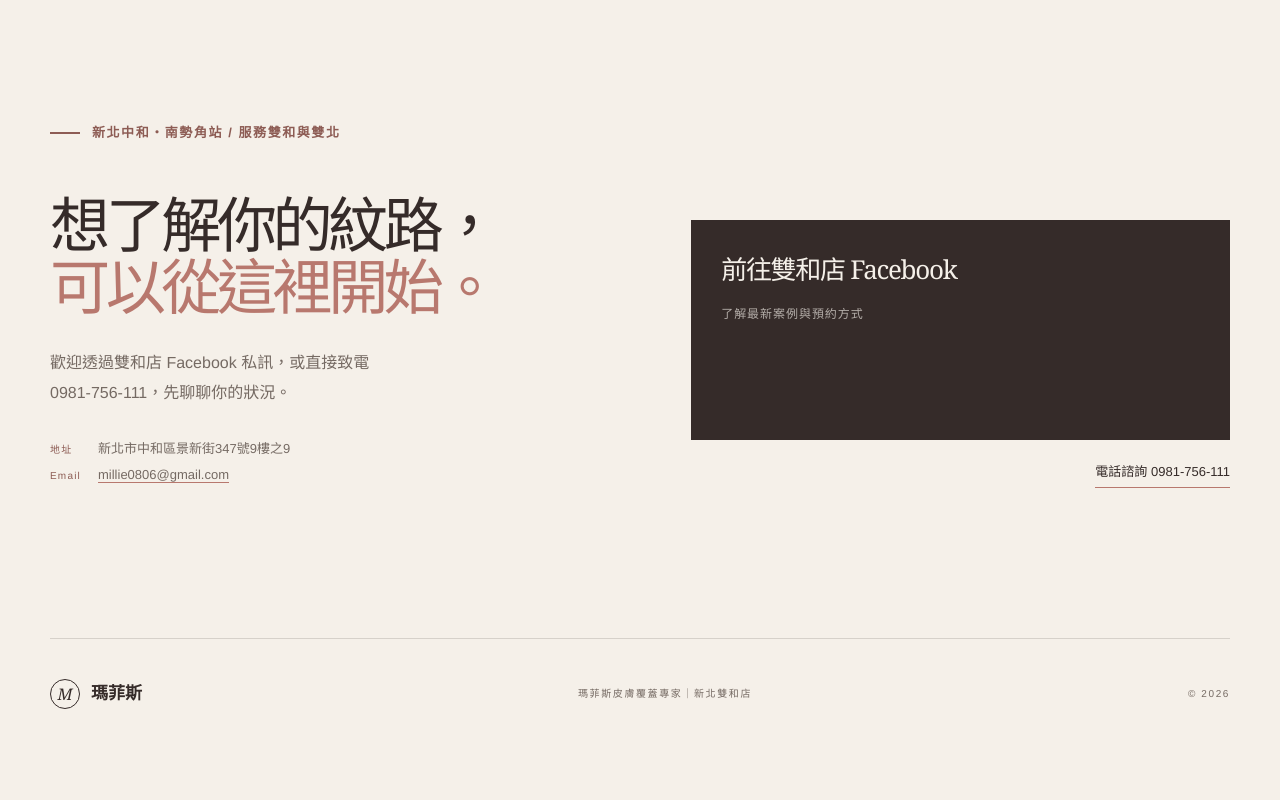
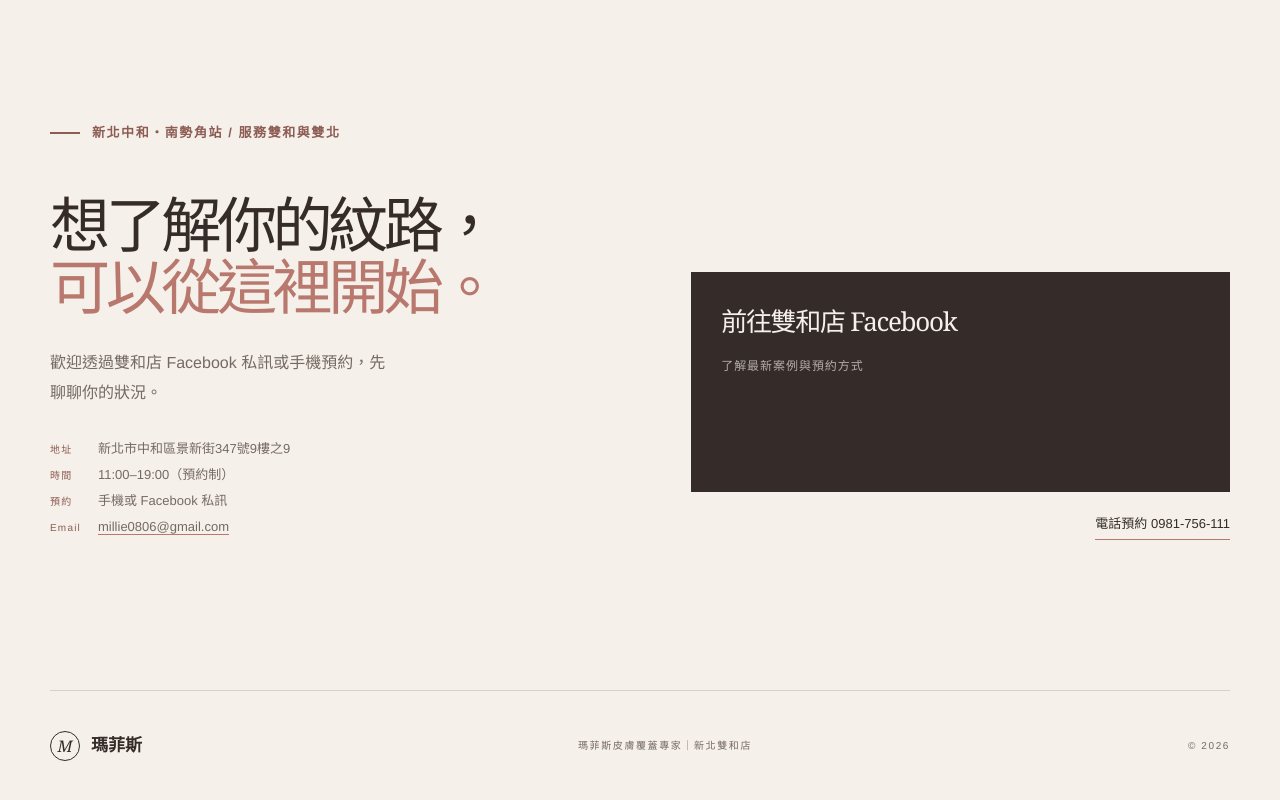
Before and after one commit to liucjray/mps, a Next.js app: page / in a window 1280 px wide. Shown: the part 4976-5776 px from the top of the page. Before the commit the page ends 5724 px from the top, so only its background shows below. Built offline with nearby package versions, Linux system fonts and the light colour scheme.

Commit message:
seo: 補上預約制營業時間

```diff
--- a/app/page.tsx
+++ b/app/page.tsx
@@ -1,5 +1,5 @@
 /* eslint-disable @next/next/no-img-element -- Cloudflare serves these public assets directly. */
-import { facebookUrl, heroImageUrl, introImageUrl, knowledgeImageUrl, phoneNumber, siteAddress, siteCanonicalUrl, siteDescription, siteEmail, siteLastModified, siteName, siteUrl } from "./site";
+import { facebookUrl, heroImageUrl, introImageUrl, knowledgeImageUrl, phoneNumber, siteAddress, siteBusinessHours, siteCanonicalUrl, siteDescription, siteEmail, siteLastModified, siteName, siteUrl } from "./site";
 import { serviceUrl, services } from "./services";
 
 export const dynamic = "force-static";
@@ -174,7 +174,7 @@ export default function Home() {
 
       <section className="faq section-shell" id="faq" aria-labelledby="faq-title"><div className="section-label">常見問題</div><div className="faq-layout"><h2 id="faq-title">先把想問的，<br /><span>問清楚。</span></h2><div className="faq-list">{faqs.map(([question, answer]) => <details key={question}><summary>{question}<span>＋</span></summary><div className="faq-answer"><p>{answer}</p></div></details>)}</div></div></section>
 
-      <section className="contact section-shell" id="contact" aria-labelledby="contact-title"><div className="contact-copy"><div className="section-label">新北中和・南勢角站 / 服務雙和與雙北</div><h2 id="contact-title">想了解你的紋路，<br /><em>可以從這裡開始。</em></h2><p>歡迎透過雙和店 Facebook 私訊，或直接致電 0981-756-111，先聊聊你的狀況。</p><address className="contact-details"><span>地址</span>{siteAddress.addressRegion}{siteAddress.addressLocality}{siteAddress.streetAddress}<br /><span>Email</span><a href={`mailto:${siteEmail}`}>{siteEmail}</a></address></div><div className="contact-actions"><a className="contact-button" href={facebookUrl} target="_blank" rel="noreferrer"><span>前往雙和店 Facebook<br /><small>了解最新案例與預約方式</small></span></a><a className="contact-secondary" href={phoneUrl}>電話諮詢 0981-756-111</a></div></section>
+      <section className="contact section-shell" id="contact" aria-labelledby="contact-title"><div className="contact-copy"><div className="section-label">新北中和・南勢角站 / 服務雙和與雙北</div><h2 id="contact-title">想了解你的紋路，<br /><em>可以從這裡開始。</em></h2><p>歡迎透過雙和店 Facebook 私訊或手機預約，先聊聊你的狀況。</p><address className="contact-details"><span>地址</span>{siteAddress.addressRegion}{siteAddress.addressLocality}{siteAddress.streetAddress}<br /><span>時間</span>{siteBusinessHours}<br /><span>預約</span>手機或 Facebook 私訊<br /><span>Email</span><a href={`mailto:${siteEmail}`}>{siteEmail}</a></address></div><div className="contact-actions"><a className="contact-button" href={facebookUrl} target="_blank" rel="noreferrer"><span>前往雙和店 Facebook<br /><small>了解最新案例與預約方式</small></span></a><a className="contact-secondary" href={phoneUrl}>電話預約 0981-756-111</a></div></section>
       </main>
 
       <footer className="site-footer section-shell"><a className="wordmark" href="#top"><span className="wordmark-mark">M</span><span>瑪菲斯</span></a><span>瑪菲斯皮膚覆蓋專家｜新北雙和店</span><span>© 2026</span></footer>
--- a/app/services/[slug]/page.tsx
+++ b/app/services/[slug]/page.tsx
@@ -1,7 +1,7 @@
 /* eslint-disable @next/next/no-img-element -- Cloudflare serves these public assets directly. */
 import type { Metadata } from "next";
 import { notFound } from "next/navigation";
-import { facebookUrl, phoneNumber, siteAddress, siteCanonicalUrl, siteDescription, siteEmail, siteLastModified, siteName, siteUrl, socialImageUrl } from "../../site";
+import { facebookUrl, phoneNumber, siteAddress, siteBusinessHours, siteCanonicalUrl, siteDescription, siteEmail, siteLastModified, siteName, siteUrl, socialImageUrl } from "../../site";
 import { serviceUrl, services, type Service } from "../../services";
 
 export const dynamic = "force-static";
@@ -174,7 +174,7 @@ export default async function ServicePage({ params }: { params: Promise<{ slug:
           </div>
         </article>
 
-        <section className="contact service-detail-contact section-shell" id="contact" aria-labelledby="service-contact-title"><div className="contact-copy"><div className="section-label">新北中和・南勢角站 / 服務雙和與雙北</div><h2 id="service-contact-title">想了解這項服務，<br /><em>可以從這裡開始。</em></h2><p>歡迎透過雙和店 Facebook 私訊，或直接致電 0981-756-111，先聊聊你的狀況。</p><address className="contact-details"><span>地址</span>{siteAddress.addressRegion}{siteAddress.addressLocality}{siteAddress.streetAddress}<br /><span>Email</span><a href={`mailto:${siteEmail}`}>{siteEmail}</a></address></div><div className="contact-actions"><a className="contact-button" href={facebookUrl} target="_blank" rel="noreferrer"><span>前往雙和店 Facebook<br /><small>了解最新案例與預約方式</small></span></a><a className="contact-secondary" href={`tel:${phoneNumber}`}>電話諮詢 0981-756-111</a></div></section>
+        <section className="contact service-detail-contact section-shell" id="contact" aria-labelledby="service-contact-title"><div className="contact-copy"><div className="section-label">新北中和・南勢角站 / 服務雙和與雙北</div><h2 id="service-contact-title">想了解這項服務，<br /><em>可以從這裡開始。</em></h2><p>歡迎透過雙和店 Facebook 私訊或手機預約，先聊聊你的狀況。</p><address className="contact-details"><span>地址</span>{siteAddress.addressRegion}{siteAddress.addressLocality}{siteAddress.streetAddress}<br /><span>時間</span>{siteBusinessHours}<br /><span>預約</span>手機或 Facebook 私訊<br /><span>Email</span><a href={`mailto:${siteEmail}`}>{siteEmail}</a></address></div><div className="contact-actions"><a className="contact-button" href={facebookUrl} target="_blank" rel="noreferrer"><span>前往雙和店 Facebook<br /><small>了解最新案例與預約方式</small></span></a><a className="contact-secondary" href={`tel:${phoneNumber}`}>電話預約 0981-756-111</a></div></section>
       </main>
 
       <footer className="site-footer section-shell"><a className="wordmark" href={siteCanonicalUrl}><span className="wordmark-mark">M</span><span>瑪菲斯</span></a><span>瑪菲斯皮膚覆蓋專家｜新北雙和店</span><span>© 2026</span></footer>
--- a/app/site.ts
+++ b/app/site.ts
@@ -3,6 +3,7 @@ export const siteCanonicalUrl = `${siteUrl}/`;
 export const siteName = "瑪菲斯皮膚覆蓋專家｜新北雙和店";
 export const siteTitle = "瑪菲斯皮膚覆蓋專家｜新北中和・南勢角站｜雙北預約";
 export const siteDescription = "瑪菲斯位於新北市中和區、捷運南勢角站附近，服務中和、永和、雙和地區，也接受台北市與北部地區預約，提供草本撫紋、皮膚覆蓋術、科技測色與肌膚美學知識。";
+export const siteBusinessHours = "11:00–19:00（預約制）";
 export const siteEmail = "millie0806@gmail.com";
 export const siteAddress = {
   "@type": "PostalAddress",
```
Also changed, not shown: public/llms.txt, 2 other files (tests, documents, lock files or other folders).
